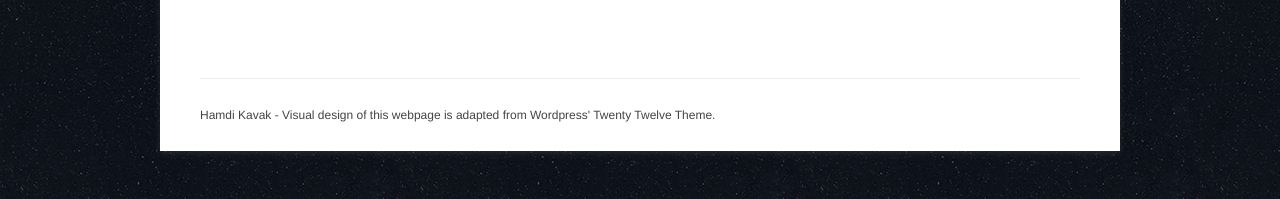
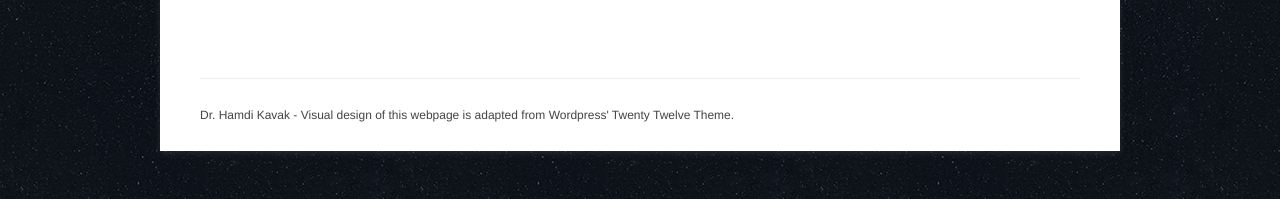
Before and after one commit to hamdikavak/hamdikavak.github.io, a Jekyll site: the page built from index.html, in a window 1280 px wide and 900 px high, scrolled down 3432 px. Shown: the part 701-900 px from the top of the window. Built offline with Jekyll 4.4.1, drawn with Linux system fonts in a browser that asks for light colours; nearby versions of some CDN libraries; library files that are not in the unit come from our copies; comment, search, counter and statistics services are not loaded; some of the changed text lies outside the part shown.

Commit message:
Two letter detail added

```diff
--- a/_layouts/default.html
+++ b/_layouts/default.html
@@ -31,7 +31,7 @@
 <div id="page" class="site">
 	<header id="masthead" class="site-header" role="banner">
 		<hgroup>
-			<h1 class="site-title"><a href="{{ site.baseurl }}/" title="Hamdi Kavak" rel="home">Hamdi Kavak</a></h1>
+			<h1 class="site-title"><a href="{{ site.baseurl }}/" title="Hamdi Kavak" rel="home">Dr. Hamdi Kavak</a></h1>
 			<h2 class="site-description">A summary of my professional career</h2>
 		</hgroup>
 		<nav class="navbar navbar-expand-md navbar-dark bg-dark">
@@ -105,7 +105,7 @@
 		</div><!-- #main .wrapper -->
 	<footer id="colophon" role="contentinfo">
 		<div class="site-info">
-						Hamdi Kavak - Visual design of this webpage is adapted from Wordpress' Twenty Twelve Theme.
+						Dr. Hamdi Kavak - Visual design of this webpage is adapted from Wordpress' Twenty Twelve Theme.
 		</div><!-- .site-info -->
 	</footer><!-- #colophon -->
 </div><!-- #page -->
```
